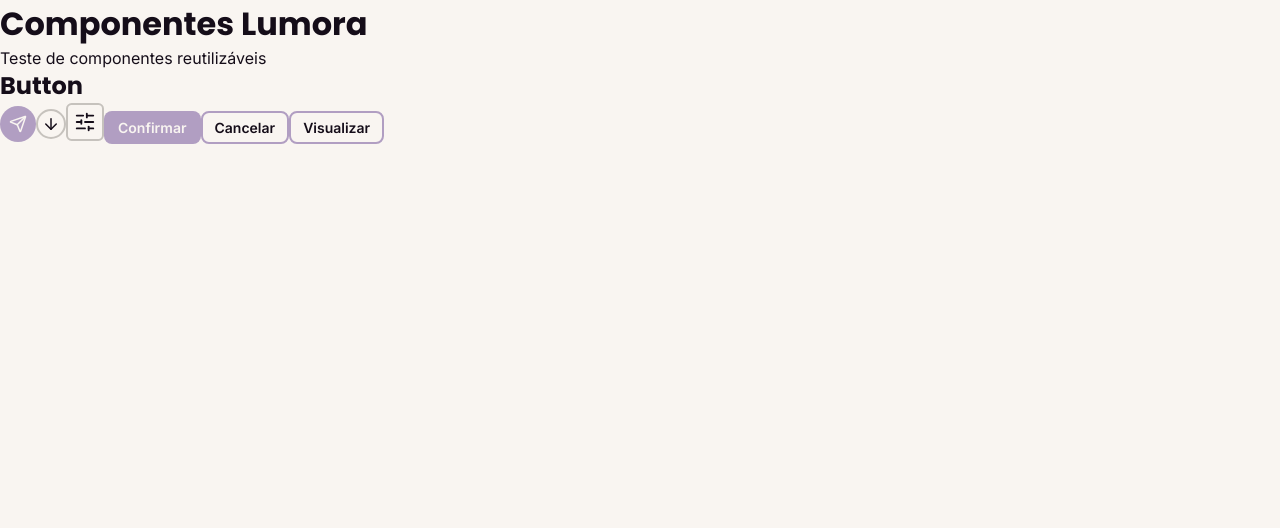
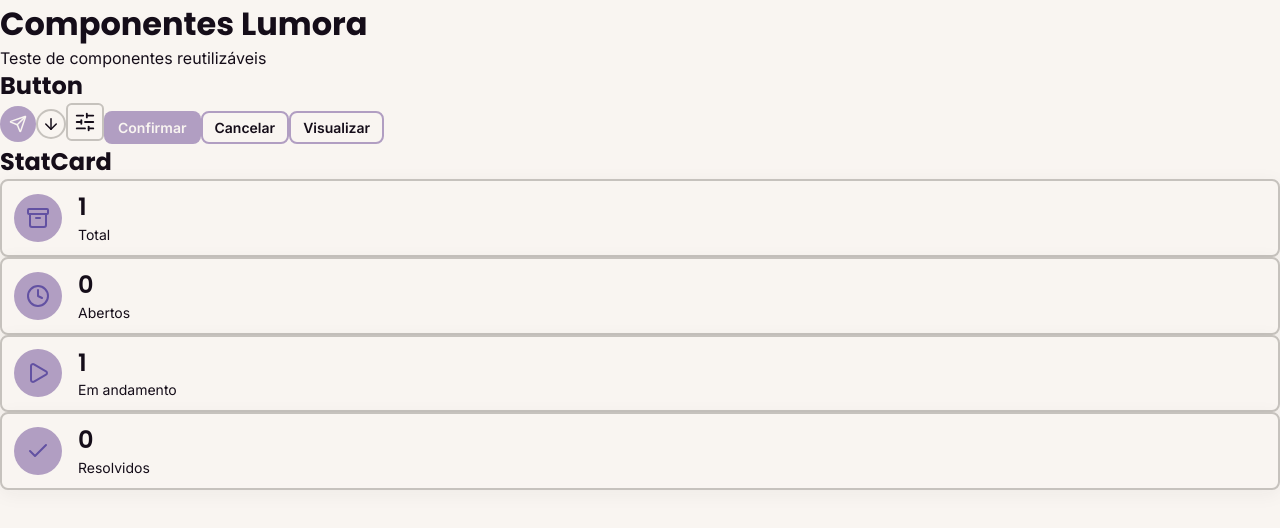
Before and after one commit to isaaarx/lumora-frontend, a React (Vite) app: page / in a window 1280 px wide. Shown: the top 528 px of the page. Built offline with nearby package versions, Linux system fonts and the light colour scheme.

Commit message:
feat: create reusable stat card component

```diff
--- /dev/null
+++ b/src/components/Card/StatCard.css
@@ -0,0 +1,43 @@
+.stat-card {
+  display: flex;
+  align-items: center;
+  gap: 16px;
+  background-color: var(--background-color);
+  padding: 12px;
+  border-radius: 8px;
+  box-shadow: var(--shadow-card);
+  border: 2px solid var(--dark-color);
+}
+
+.stat-icon {
+  width: 48px;
+  height: 48px;
+  border-radius: 50%;
+  display: flex;
+  align-items: center;
+  justify-content: center;
+  background-color: var(--primary-color);
+  color: var(--secondary-color);
+  flex-shrink: 0;
+}
+
+.stat-info {
+  display: flex;
+  flex-direction: column;
+  gap: 4px;
+}
+
+.stat-value {
+  font-family: var(--font-heading);
+  font-size: 24px;
+  font-weight: 600;
+  color: var(--dark-text);
+  line-height: 1.2;
+}
+
+.stat-label {
+  font-family: var(--font-body);
+  font-size: 14px;
+  font-weight: 400;
+  color: var(--dark-text);
+}
--- /dev/null
+++ b/src/components/Card/StatCard.jsx
@@ -0,0 +1,26 @@
+import './StatCard.css';
+
+function StatCard({
+    icon: Icon,
+    value,
+    label,
+    className = ''
+}) {
+    return (
+        <div className={`stat-card ${className}`}>
+            <div className="stat-icon">
+                {Icon && <Icon size={24} aria-hidden="true" />}
+            </div>
+            <div className="stat-info">
+                <div className="stat-value">
+                    {value}
+                </div>
+                <div className="stat-label">
+                    {label}
+                </div>
+            </div>
+        </div>
+    )
+}
+
+export default StatCard;
--- a/src/pages/ComponentShowcase.jsx
+++ b/src/pages/ComponentShowcase.jsx
@@ -1,5 +1,14 @@
-import { Send, SlidersHorizontal, ArrowDown} from 'lucide-react';
+import {
+  Send,
+  SlidersHorizontal,
+  ArrowDown,
+  Archive,
+  Clock,
+  Play,
+  Check } from 'lucide-react';
+
 import Button from '../components/Button/Button';
+import StatCard from '../components/Card/StatCard';
 
 function ComponentShowcase() {
   return (
@@ -37,6 +46,31 @@ function ComponentShowcase() {
           Visualizar
         </Button>
       </section>
+
+      <section>
+        <h2>StatCard</h2>
+
+        <StatCard
+          icon={Archive}
+          value={1}
+          label="Total"
+        />
+        <StatCard
+          icon={Clock}
+          value={0}
+          label="Abertos"
+        />
+        <StatCard
+          icon={Play}
+          value={1}
+          label="Em andamento"
+        />
+        <StatCard
+          icon={Check}
+          value={0}
+          label="Resolvidos"
+        />
+      </section>
     </main>
   );
 }
```
